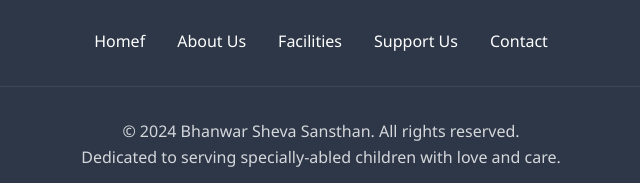
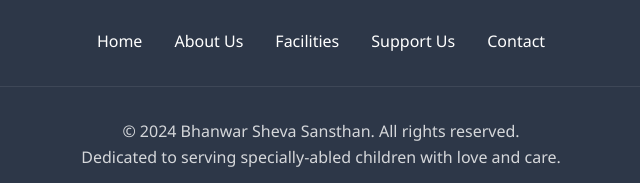
Before and after one commit to the-rajat-singh/bhanwarshevasansthan, a plain HTML site: page index.html in a window 1280 px wide. Shown: the part 4520-4703 px from the top of the page, 319-959 px from the left. Drawn offline with Linux system fonts and the light colour scheme.

Commit message:
Update index.html

```diff
--- a/index.html
+++ b/index.html
@@ -587,7 +587,7 @@
             </div>
 
             <div class="footer-links">
-                <a href="#home">Homef</a>
+                <a href="#home">Home</a>
                 <a href="#about">About Us</a>
                 <a href="#facilities">Facilities</a>
                 <a href="#support">Support Us</a>
```
